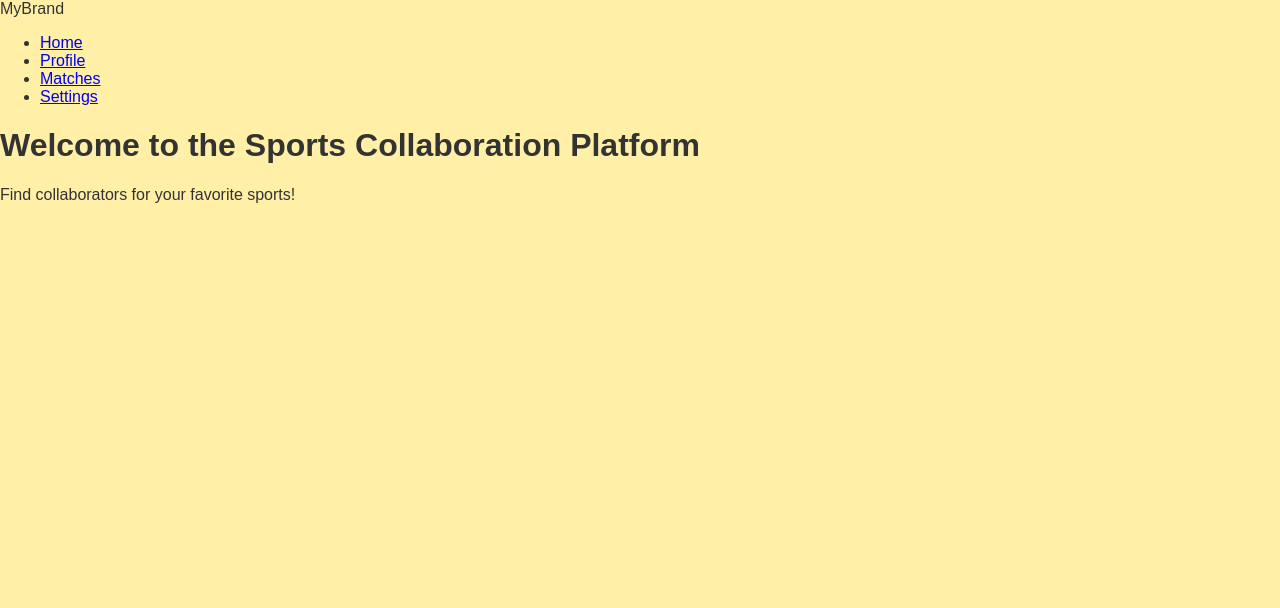
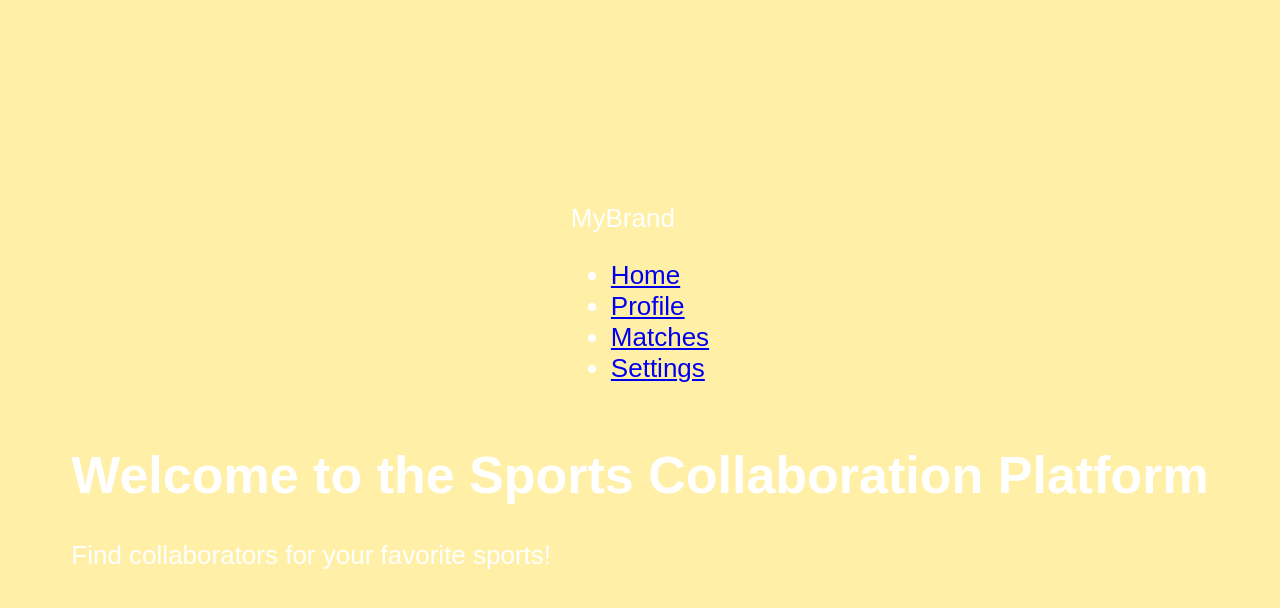
Before and after one commit to MohammadHR10/MatchX, a React (Create React App) app: page / in a window 1280 px wide. Shown: the top 608 px of the page. Built offline with nearby package versions, Linux system fonts and the light colour scheme.

Commit message:
A lot has changed

```diff
--- a/src/App.css
+++ b/src/App.css
@@ -3,4 +3,23 @@
   background-color: #ffefa7;
   color: #333;
   min-height: 100vh;
+  display: flex;
+  flex-direction: column;
+  align-items: center;
+  justify-content: center;
+  font-size: calc(10px + 2vmin);
+  color: white;
 }
+
+.App-link {
+  color: #61dafb;
+}
+
+@keyframes App-logo-spin {
+  from {
+    transform: rotate(0deg);
+  }
+  to {
+    transform: rotate(360deg);
+  }
+}
```
